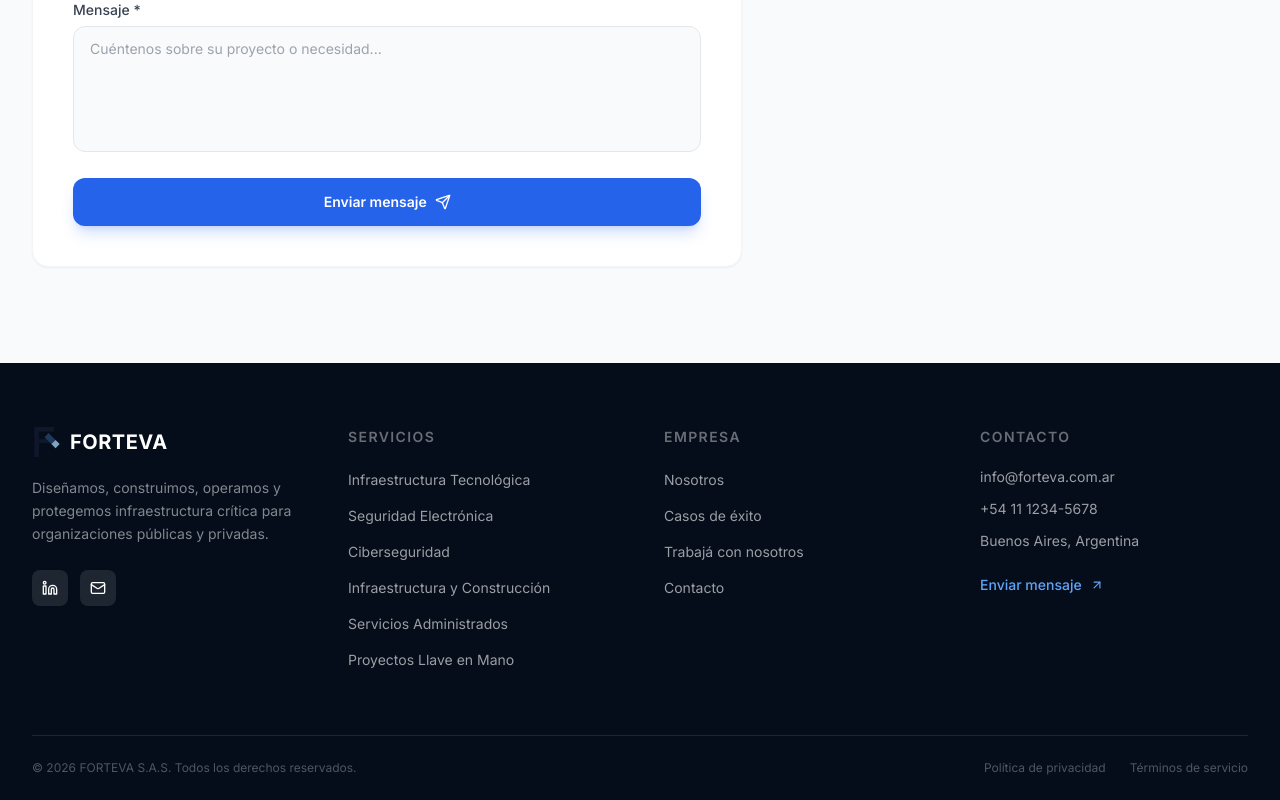
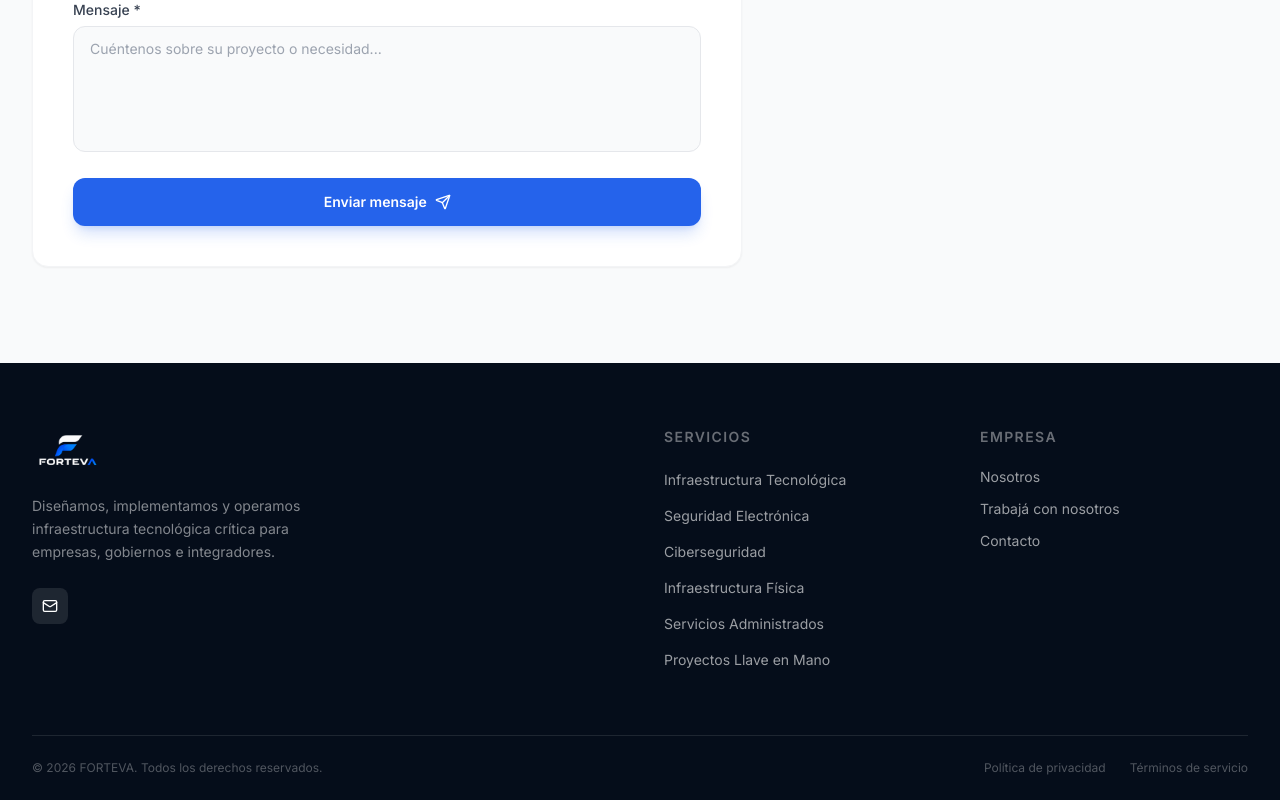
Before and after one commit to bernardorshaid-br/forteva, a Next.js app: page / in a window 1280 px wide. Shown: the part 9781-10581 px from the top of the page. Built offline with nearby package versions, Linux system fonts and the light colour scheme.

Commit message:
fix: footer limpio - sin linkedin, sin teléfono, sin casos de éxito, sin BA

```diff
--- a/components/Footer.tsx
+++ b/components/Footer.tsx
@@ -1,33 +1,31 @@
 "use client";
 
 import { motion } from "framer-motion";
-import { Linkedin, Mail, ArrowUpRight } from "lucide-react";
-import { LogoIcon } from "./Logo";
+import { Mail, ArrowUpRight } from "lucide-react";
+import Image from "next/image";
 
 const footerLinks = {
   servicios: [
     "Infraestructura Tecnológica",
     "Seguridad Electrónica",
     "Ciberseguridad",
-    "Infraestructura y Construcción",
+    "Infraestructura Física",
     "Servicios Administrados",
     "Proyectos Llave en Mano",
   ],
   empresa: [
-    "Nosotros",
-    "Casos de éxito",
-    "Trabajá con nosotros",
-    "Contacto",
-  ],
-  contacto: [
-    "info@forteva.com.ar",
-    "+54 11 1234-5678",
-    "Buenos Aires, Argentina",
+    { label: "Nosotros", href: "#nosotros" },
+    { label: "Trabajá con nosotros", href: "mailto:ventas@forteva.com.ar?subject=Quiero%20trabajar%20en%20FORTEVA" },
+    { label: "Contacto", href: "#contacto" },
   ],
 };
 
 export default function Footer() {
   const handleScroll = (href: string) => {
+    if (href.startsWith("mailto:")) {
+      window.location.href = href;
+      return;
+    }
     const el = document.querySelector(href);
     if (el) el.scrollIntoView({ behavior: "smooth" });
   };
@@ -38,33 +36,27 @@ export default function Footer() {
         {/* Main footer */}
         <div className="py-16 grid grid-cols-1 sm:grid-cols-2 lg:grid-cols-4 gap-12 border-b border-white/10">
           {/* Brand */}
-          <div className="lg:col-span-1">
-            <div className="flex items-center gap-2 mb-5">
-              <LogoIcon size={30} />
-              <span className="font-bold text-xl tracking-wide">FORTEVA</span>
+          <div className="lg:col-span-2">
+            <div className="mb-5">
+              <Image
+                src="/logo-forteva.png"
+                alt="FORTEVA"
+                width={180}
+                height={60}
+                className="object-contain h-12 w-auto"
+              />
             </div>
-            <p className="text-white/50 text-sm leading-relaxed mb-6">
-              Diseñamos, construimos, operamos y protegemos infraestructura crítica
-              para organizaciones públicas y privadas.
+            <p className="text-white/50 text-sm leading-relaxed mb-6 max-w-xs">
+              Diseñamos, implementamos y operamos infraestructura tecnológica crítica
+              para empresas, gobiernos e integradores.
             </p>
-            <div className="flex items-center gap-3">
-              <motion.a
-                href="https://linkedin.com/company/forteva"
-                target="_blank"
-                rel="noopener noreferrer"
-                whileHover={{ scale: 1.1, y: -2 }}
-                className="w-9 h-9 rounded-lg bg-white/10 hover:bg-brand-600 flex items-center justify-center transition-colors duration-200"
-              >
-                <Linkedin size={16} />
-              </motion.a>
-              <motion.a
-                href="mailto:info@forteva.com.ar"
-                whileHover={{ scale: 1.1, y: -2 }}
-                className="w-9 h-9 rounded-lg bg-white/10 hover:bg-brand-600 flex items-center justify-center transition-colors duration-200"
-              >
-                <Mail size={16} />
-              </motion.a>
-            </div>
+            <motion.a
+              href="mailto:ventas@forteva.com.ar"
+              whileHover={{ scale: 1.1, y: -2 }}
+              className="w-9 h-9 rounded-lg bg-white/10 hover:bg-brand-600 flex items-center justify-center transition-colors duration-200 inline-flex"
+            >
+              <Mail size={16} />
+            </motion.a>
           </div>
 
           {/* Services */}
@@ -92,48 +84,26 @@ export default function Footer() {
               Empresa
             </h4>
             <ul className="space-y-3">
-              {footerLinks.empresa.map((item, i) => (
-                <li key={item}>
+              {footerLinks.empresa.map((item) => (
+                <li key={item.label}>
                   <button
-                    onClick={() =>
-                      handleScroll(i === 3 ? "#contacto" : "#nosotros")
-                    }
-                    className="text-sm text-white/60 hover:text-white transition-colors duration-200 text-left"
+                    onClick={() => handleScroll(item.href)}
+                    className="text-sm text-white/60 hover:text-white transition-colors duration-200 text-left flex items-center gap-1 group"
                   >
-                    {item}
+                    {item.label}
+                    {item.href.startsWith("mailto:") && (
+                      <ArrowUpRight size={12} className="opacity-0 group-hover:opacity-100 transition-opacity" />
+                    )}
                   </button>
                 </li>
               ))}
             </ul>
           </div>
-
-          {/* Contact */}
-          <div>
-            <h4 className="font-semibold text-sm uppercase tracking-widest text-white/40 mb-5">
-              Contacto
-            </h4>
-            <ul className="space-y-3">
-              {footerLinks.contacto.map((item) => (
-                <li key={item} className="text-sm text-white/60">
-                  {item}
-                </li>
-              ))}
-            </ul>
-            <motion.button
-              onClick={() => handleScroll("#contacto")}
-              whileHover={{ scale: 1.03 }}
-              whileTap={{ scale: 0.97 }}
-              className="mt-6 flex items-center gap-2 text-sm text-brand-400 hover:text-brand-300 font-medium transition-colors duration-200"
-            >
-              Enviar mensaje
-              <ArrowUpRight size={14} />
-            </motion.button>
-          </div>
         </div>
 
         {/* Bottom bar */}
         <div className="py-6 flex flex-col sm:flex-row items-center justify-between gap-4 text-xs text-white/30">
-          <span>© {new Date().getFullYear()} FORTEVA S.A.S. Todos los derechos reservados.</span>
+          <span>© {new Date().getFullYear()} FORTEVA. Todos los derechos reservados.</span>
           <div className="flex items-center gap-6">
             <button className="hover:text-white/60 transition-colors duration-200">
               Política de privacidad
```
